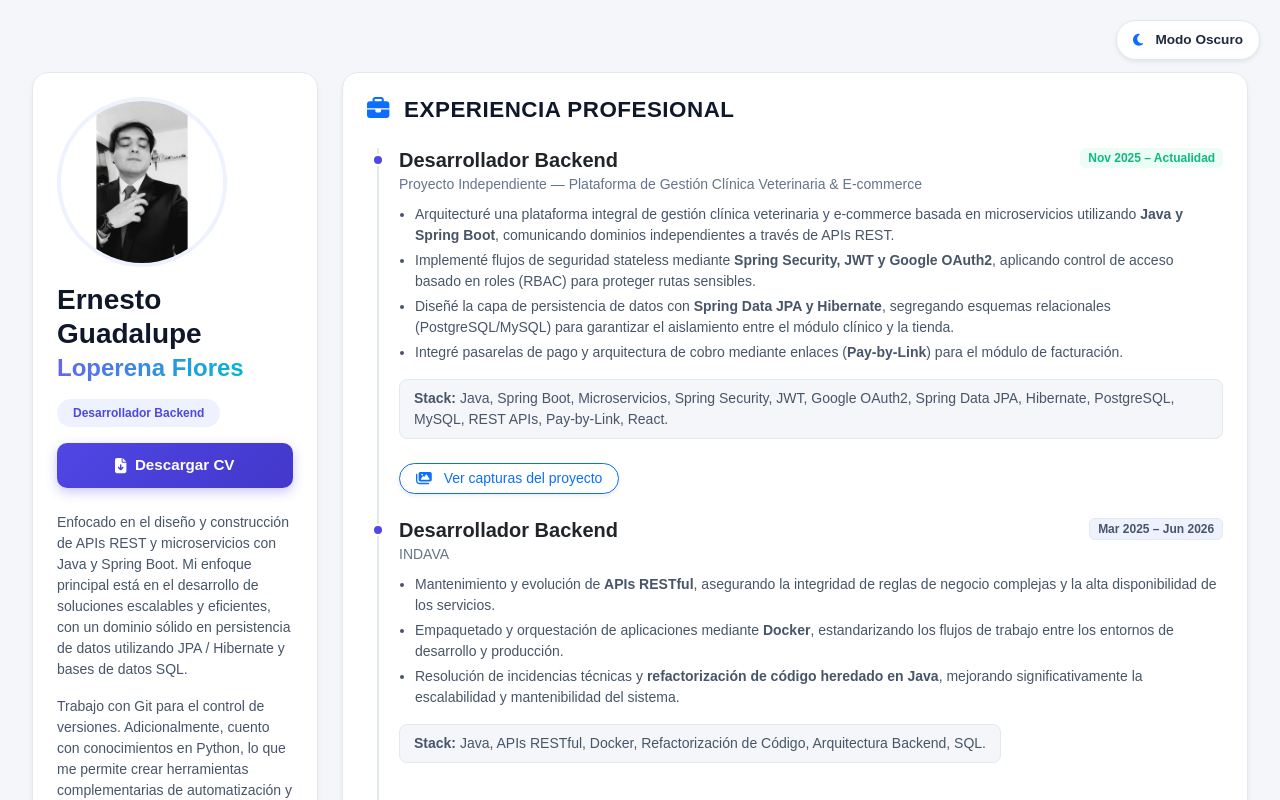
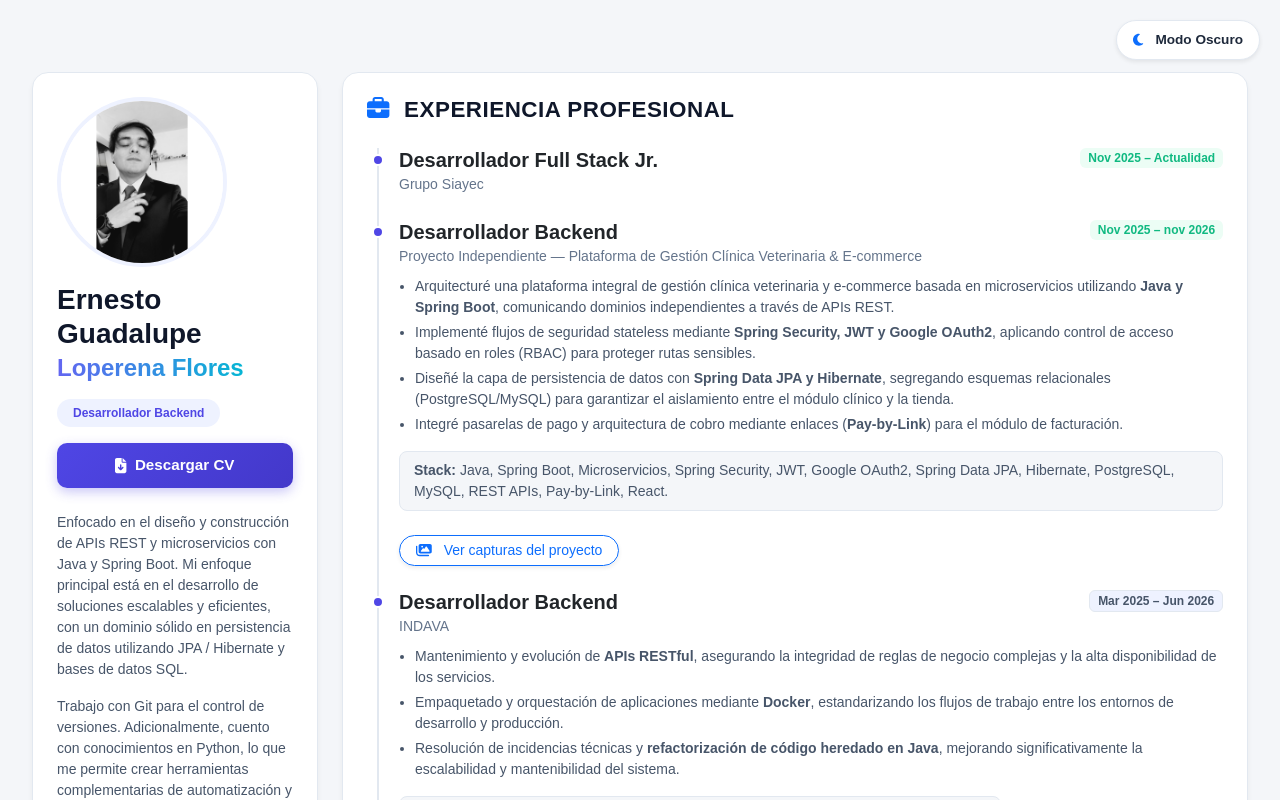
Before and after one commit to loperenafloresernestog/LoperenaFloresErnestoGuadalupeESCV, a React (Vite) app: page / in a window 1280 px wide. Shown: the top 800 px of the page. Built offline with nearby package versions, Linux system fonts and the light colour scheme; some icons are missing; a web font is replaced by a local one.

Commit message:
Agregar nueva experiencia laboral

```diff
--- a/src/App.jsx
+++ b/src/App.jsx
@@ -228,7 +228,20 @@ const App = () => {
             <h3 className="section-title mb-4"><i className="fas fa-briefcase me-2 text-primary"></i> Experiencia Profesional</h3>
 
             <div className="timeline">
-              {/* Item 1: Proyecto Independiente (Veterinaria & E-commerce) */}
+            {/* Item 1: Desarrollador Full Stack Jr. */}
+              <div className="timeline-item mb-4">
+                <div className="timeline-dot"></div>
+                <div className="d-flex flex-column flex-md-row justify-content-between mb-2">
+                  <div>
+                    <h4 className="h5 fw-bold mb-0">Desarrollador Full Stack Jr.</h4>
+                    <span className="text-muted small fw-medium">Grupo Siayec</span>
+                  </div>
+                  <span className="badge bg-soft-success text-success align-self-start mt-1 mt-md-0 px-2.5 py-1 rounded">Nov 2025 – Actualidad</span>
+                </div>
+
+              </div>
+
+              {/* Item 2: Proyecto Independiente (Veterinaria & E-commerce) */}
               <div className="timeline-item mb-4">
                 <div className="timeline-dot"></div>
                 <div className="d-flex flex-column flex-md-row justify-content-between mb-2">
@@ -236,7 +249,7 @@ const App = () => {
                     <h4 className="h5 fw-bold mb-0">Desarrollador Backend</h4>
                     <span className="text-muted small fw-medium">Proyecto Independiente — Plataforma de Gestión Clínica Veterinaria & E-commerce</span>
                   </div>
-                  <span className="badge bg-soft-success text-success align-self-start mt-1 mt-md-0 px-2.5 py-1 rounded">Nov 2025 – Actualidad</span>
+                  <span className="badge bg-soft-success text-success align-self-start mt-1 mt-md-0 px-2.5 py-1 rounded">Nov 2025 – nov 2026</span>
                 </div>
 
                 <ul className="text-secondary small ps-3 mb-3">
@@ -265,7 +278,7 @@ const App = () => {
                 </div>
               </div>
 
-              {/* Item 2: INDAVA - Desarrollador Backend */}
+              {/* Item 3: INDAVA - Desarrollador Backend */}
               <div className="timeline-item mb-4">
                 <div className="timeline-dot"></div>
                 <div className="d-flex flex-column flex-md-row justify-content-between mb-2">
@@ -293,7 +306,7 @@ const App = () => {
                 </div>
               </div>
 
-              {/* Item 3: INDAVA - Prácticas / Servicio Social */}
+              {/* Item 4: INDAVA - Prácticas / Servicio Social */}
               <div className="timeline-item mb-2">
                 <div className="timeline-dot"></div>
                 <div className="d-flex flex-column flex-md-row justify-content-between mb-2">
```
Also changed, not shown: 1 other file (tests, documents, lock files or other folders).
